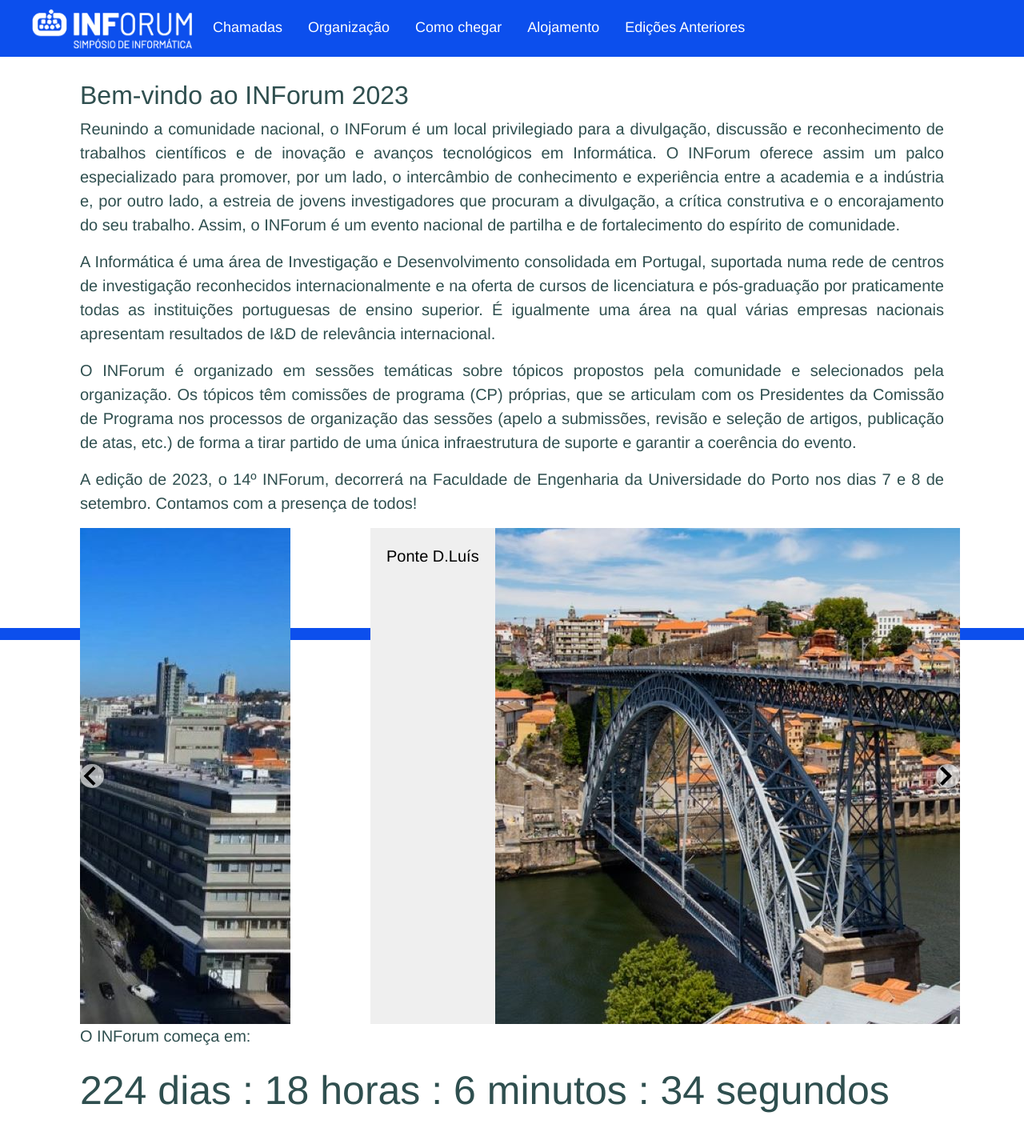
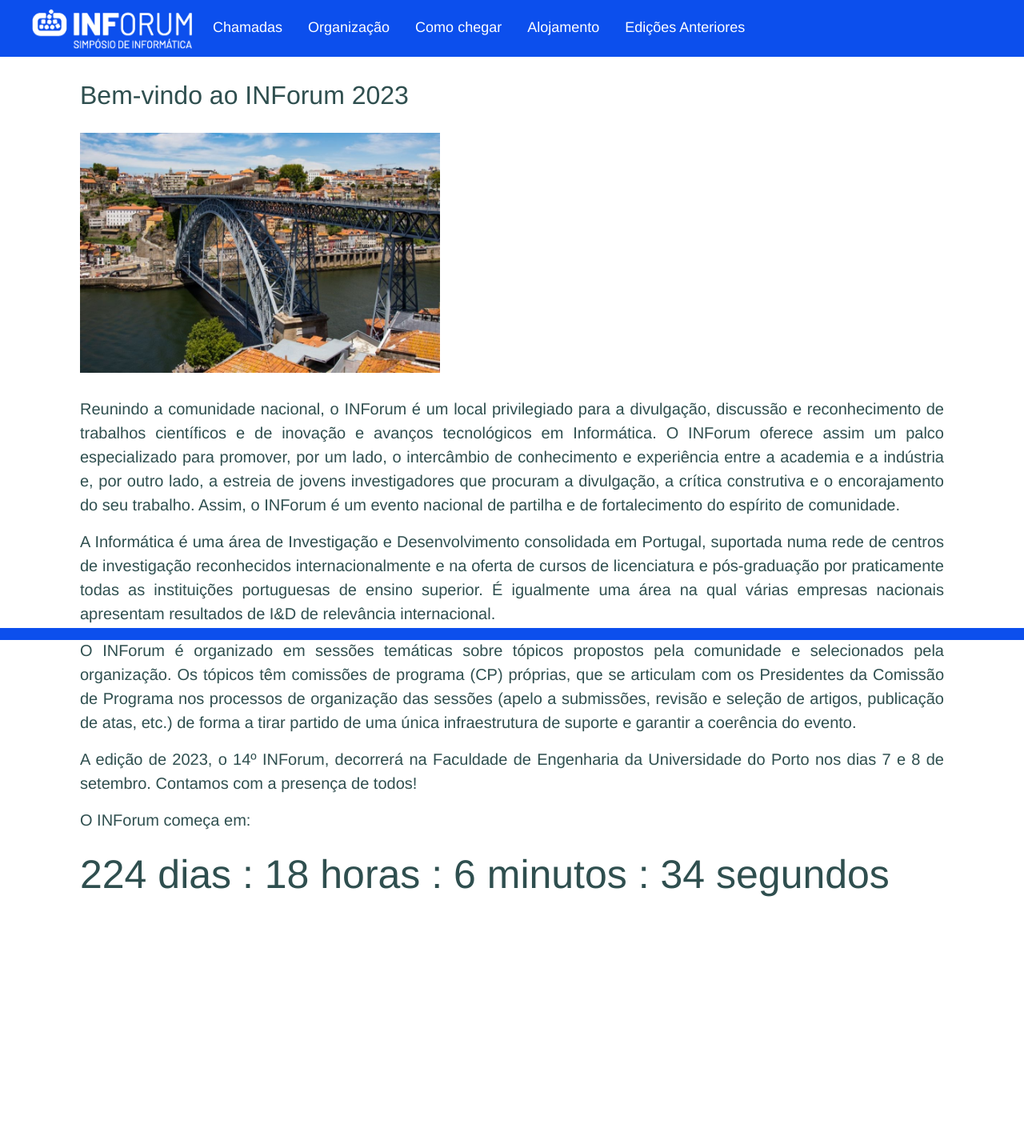
Before and after one commit to h4g0/Inforum2023, a React (Create React App) app: page / in a window 1280 px wide. Shown: the top 1430 px of the page at 80% size. After the commit the page ends 1181 px from the top, so only its background shows below. Built offline with nearby package versions, Linux system fonts and the light colour scheme.

Commit message:
changed slider

```diff
--- a/src/Main/Intro.tsx
+++ b/src/Main/Intro.tsx
@@ -1,7 +1,6 @@
 import './Main.css'
 import 'react-slideshow-image/dist/styles.css'
 import React from 'react';
-import {Slide} from 'react-slideshow-image';
 
 import avAliados_sm from "../img/Porto/AvAliados-small.jpg"
 import bridge_sm from "../img/Porto/bridge-small.jpg"
@@ -54,7 +53,7 @@ function Timer(props: any) {
     </>
 }
 
-export function Initial(props: any) {
+function Slider() {
     const slideImages = [
         {
             url: avAliados_lg,
@@ -79,36 +78,39 @@ export function Initial(props: any) {
             caption: 'Forte de São Francisco'
         },
     ]
-    const slideImages_small = [
-        {
-            url: avAliados_sm,
-            caption: 'Av. dos Aliados'
-        },
-        {
-            url: bridge_sm,
-            caption: 'Ponte D.Luís'
-        },
-        {
-            url: Casamusica_sm,
-            caption: 'Casa da Música'
-        },
-        {
-            url: douroRiver_sm,
-            caption: 'Rio Douro'
-        }, {
-            url: eletrico_sm,
-            caption: 'Elétrico'
-        }, {
-            url: forteSaoFrancisco_sm,
-            caption: 'Forte de São Francisco'
-        },
-    ]
-    const witdh = getWindowDimensions();
+
+    const now = (new Date()).getTime()
+
+    const oneSecond = 1000
+
+    const second =  Math.floor(now  / oneSecond)
+
+    const pos = ( second - (second % 5)) % slideImages.length
+
+    return <>
+        <div className='SlideImageContainer'>
+
+        <img className="SlideImage" src={slideImages[pos].url} title={slideImages[pos].caption}></img>
+
+        </div>
+    </>
+
+
+}
+
+export function Initial(props: any) {
+
+
     return <>
         <div className="Intro">
 
 
+
             <h2>Bem-vindo ao INForum 2023</h2>
+
+            <Slider></Slider>
+
+
             <p> Reunindo a comunidade nacional, o INForum é um local privilegiado para a divulgação, discussão e
                 reconhecimento de trabalhos científicos e de inovação e avanços tecnológicos em Informática. O INForum
                 oferece assim um palco especializado para promover, por um lado, o intercâmbio de conhecimento e
@@ -130,34 +132,6 @@ export function Initial(props: any) {
             <p>A edição de 2023, o 14º INForum, decorrerá na Faculdade de Engenharia da Universidade do Porto nos dias 7
                 e 8 de setembro. Contamos com a presença de todos!
             </p>
-            {witdh > 1100 ? (
-                <div className="slide-container" style={{'width': '1100px'}}>
-                    <Slide>
-                        {slideImages.map((slideImage, index) => (
-                            <div key={index}>
-                                <div className={"divStyle"} style={{'backgroundImage': `url(${slideImage.url})`}}>
-                                    <span className={"spanStyle"}>{slideImage.caption}</span>
-                                </div>
-                            </div>
-
-                        ))}
-                    </Slide>
-                </div>
-
-            ) : (
-                <div className="slide-container" style={{'width': '480px'}}>
-                    <Slide>
-                        {slideImages_small.map((slideImages_small, index) => (
-                            <div key={index}>
-                                <div className={"divStyle_small"}
-                                     style={{'backgroundImage': `url(${slideImages_small.url})`}}>
-                                </div>
-                            </div>
-
-                        ))}
-                    </Slide>
-                </div>
-            )}
 
 
             <p>O INForum começa em:</p>
--- a/src/Main/Main.css
+++ b/src/Main/Main.css
@@ -487,35 +487,18 @@ p {
 
 }
 
-.spanStyle {
-    padding: 20px;
-    background: #efefef;
-    color: #000000
+
+.SlideImageContainer {
+    max-width: 100%;
+    height: 350px;
 }
 
-.divStyle {
-    display: flex;
-
-
-    height: 620px;
-    width: 1000px;
-}
-
-.slide-container {
-    margin: auto;
-}
-
-.divStyle_small {
-
-    display: flex; /*alignItems: center;*/
-    /*justifyContent: center;*/
-    /*backgroundSize: cover;
-*/
-    height: 260px;
-    width: 400px;
-    margin-top: 100px;
-    margin-left: 40px;
-
+.SlideImage {
+    max-width: 100%;
+    max-height: 300px;
+    align-self: center;
+    margin-top: 20px;
+    margin-bottom: 20px;
 }
 
 @media only screen and (max-width: 955px) {
```
